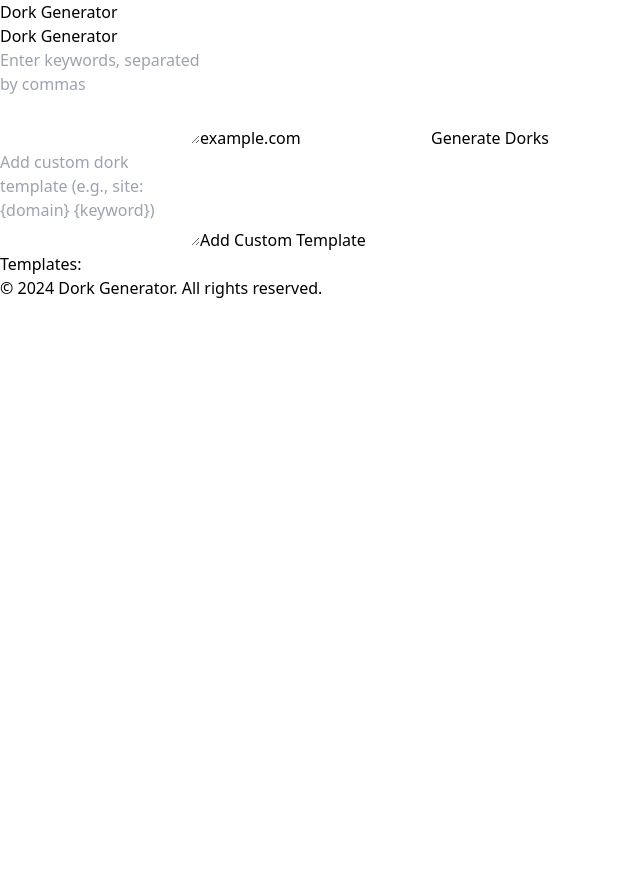
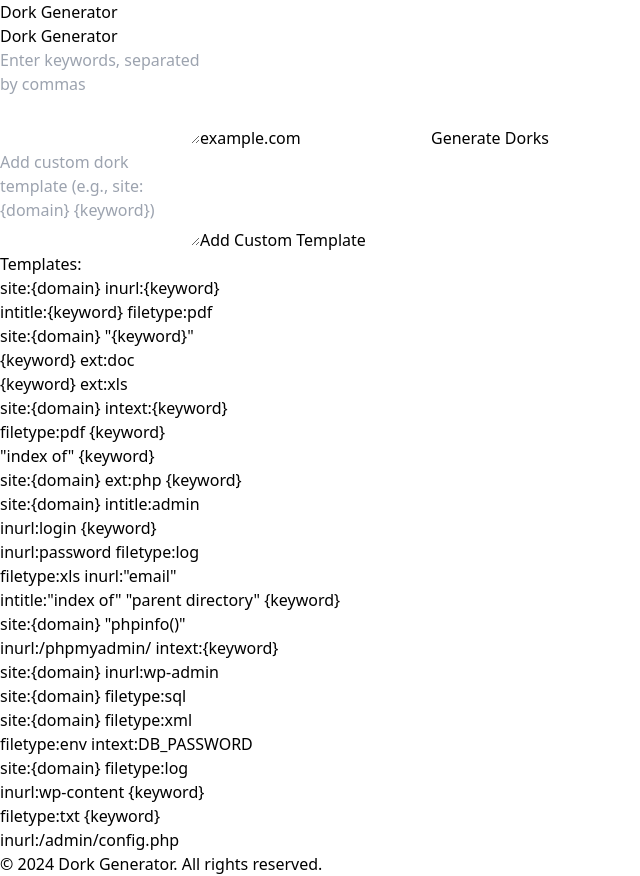
Before and after one commit to ltxstudio/DorkGenerator, a React (Vite) app: page / in a window 1280 px wide. Shown: the whole page, without its empty margins (0-640 px from the left). Before the commit the page ends 800 px from the top, so only its background shows below. Built offline with nearby package versions, Linux system fonts and the light colour scheme.

Commit message:
Update DorkGenerator.jsx

```diff
--- a/src/components/DorkGenerator.jsx
+++ b/src/components/DorkGenerator.jsx
@@ -1,66 +1,17 @@
 import React, { useState } from "react";
-import { Tooltip } from "react-tooltip";
+import dorkTemplates from "../data/dorkTemplates";
 
 const DorkGenerator = () => {
   const [keywords, setKeywords] = useState("");
   const [domain, setDomain] = useState("example.com");
   const [customTemplate, setCustomTemplate] = useState("");
-  const [dorkTemplates, setDorkTemplates] = useState([
-    {
-      template: "site:{domain} inurl:{keyword}",
-      description: "Searches for pages on a domain containing keywords in the URL.",
-    },
-    {
-      template: "intitle:{keyword} filetype:pdf",
-      description: "Finds PDF files with keywords in the title.",
-    },
-    {
-      template: "site:{domain} \"{keyword}\"",
-      description: "Searches for exact keyword matches on a specific domain.",
-    },
-    {
-      template: "{keyword} ext:doc",
-      description: "Searches for Word documents containing keywords.",
-    },
-    {
-      template: "{keyword} ext:xls",
-      description: "Searches for Excel spreadsheets containing keywords.",
-    },
-    {
-      template: "site:{domain} intext:{keyword}",
-      description: "Searches for keywords in the text on a website.",
-    },
-    {
-      template: "filetype:pdf {keyword}",
-      description: "Finds PDF files containing the keyword.",
-    },
-    {
-      template: "\"index of\" {keyword}",
-      description: "Finds directory listings related to the keyword.",
-    },
-    {
-      template: "site:{domain} ext:php {keyword}",
-      description: "Searches for PHP files on a domain with keywords.",
-    },
-    {
-      template: "site:{domain} intitle:admin",
-      description: "Finds admin pages on a specific domain.",
-    },
-    {
-      template: "inurl:login {keyword}",
-      description: "Searches for login pages containing keywords.",
-    },
-    {
-      template: "inurl:password filetype:log",
-      description: "Finds log files containing passwords.",
-    },
-  ]);
+  const [templates, setTemplates] = useState(dorkTemplates);
   const [generatedDorks, setGeneratedDorks] = useState([]);
 
   const handleAddTemplate = () => {
     if (customTemplate.trim() !== "") {
-      setDorkTemplates([
-        ...dorkTemplates,
+      setTemplates([
+        ...templates,
         { template: customTemplate, description: "Custom template added by user." },
       ]);
       setCustomTemplate("");
@@ -72,7 +23,7 @@
     const dorks = [];
 
     keywordList.forEach((keyword) => {
-      dorkTemplates.forEach(({ template }) => {
+      templates.forEach(({ template }) => {
         dorks.push(template.replace("{keyword}", keyword).replace("{domain}", domain));
       });
     });
@@ -138,9 +89,11 @@
           <div>
             <h3 className="text-lg font-bold mb-2">Templates:</h3>
             <ul className="list-disc pl-5 space-y-1">
-              {dorkTemplates.map(({ template, description }, index) => (
+              {templates.map(({ template, description }, index) => (
                 <li key={index} className="text-sm">
-                  <Tooltip content={description}>{template}</Tooltip>
+                  <span className="tooltip" title={description}>
+                    {template}
+                  </span>
                 </li>
               ))}
             </ul>
```
